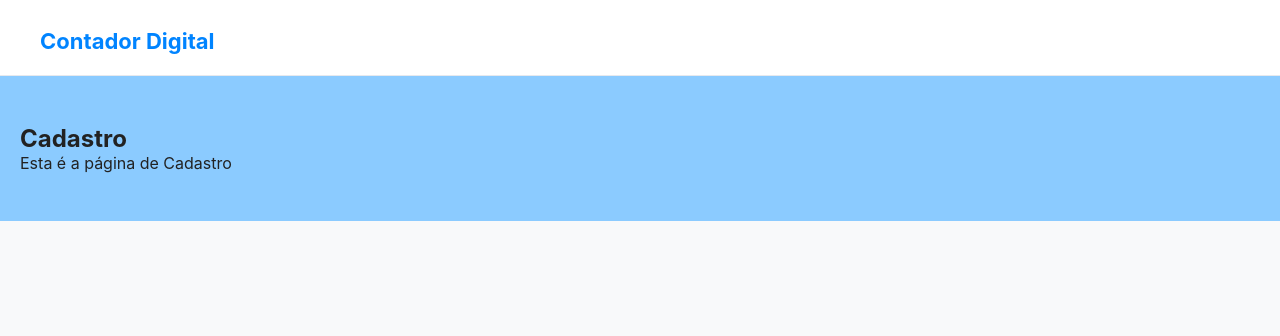
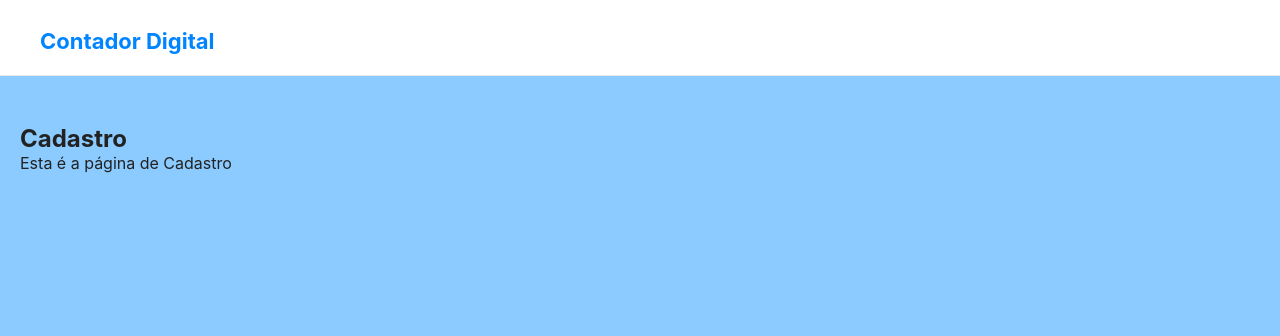
Before and after one commit to PauloFratta/F-SCS-ADS-SCRIPT-A1539M-2-2025-E07, a PHP site: page /cadastro.html in a window 1280 px wide. Shown: the top 336 px of the page. Run offline with PHP 8.4, Linux system fonts and the light colour scheme.

Commit message:
fix: Cor de fundo padronizada

```diff
--- a/styles/globals.css
+++ b/styles/globals.css
@@ -9,7 +9,8 @@
 body {
     font-family: Inter, "Segoe UI", Arial, sans-serif;
     color: #222;
-    background: #f8f9fa;
+    /*background: #f8f9fa;*/
+    background-color: #8bcbff;
 }
 
 /* Container centralizado */
@@ -100,7 +101,7 @@ body {
 /* Conteúdo principal */
 main {
     /*background-color: transparent;*/
-    background-color: #8bcbff;
+    /*background-color: #8bcbff;*/
 }
 
 .main-content {
```
